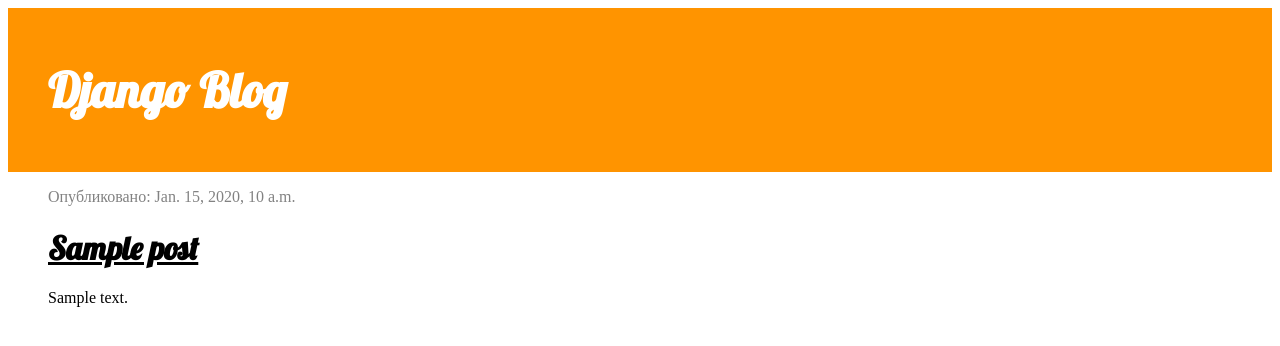
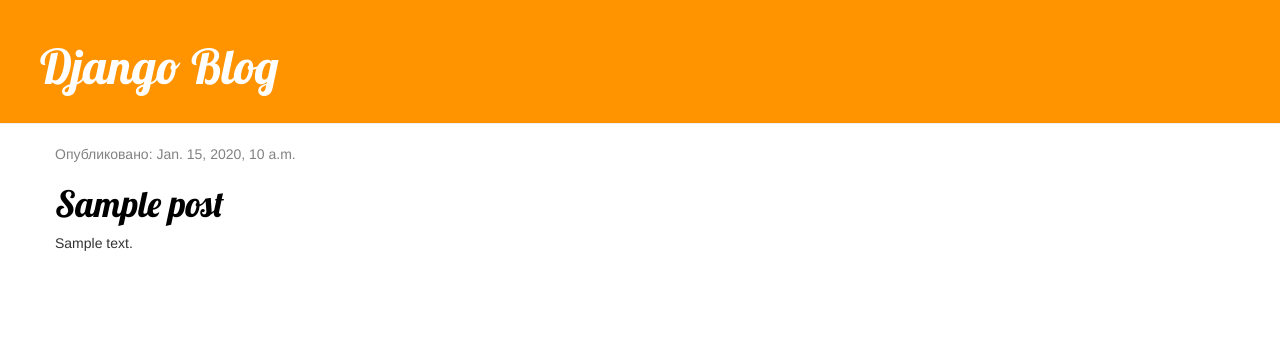
Before and after one commit to ValentinMelnikov/test_blog, a Django app: page / in a window 1280 px wide. Shown: the top 346 px of the page. Run offline with Django 3.2, Linux system fonts and the light colour scheme; tables that the repository leaves empty hold one stand-in row (values such as "Sample post"); some libraries are stand-ins or nearby versions.

Commit message:
add fix css files base bootstrap

```diff
--- a/blog/templates/blog/post_list.html
+++ b/blog/templates/blog/post_list.html
@@ -2,9 +2,9 @@
 <html>
 <head>
     <base href="/">
-    <link href="//maxcdn.bootstrapcdn.com/bootstrap/3.2.0/css/bootstrap.min.css">
-    <link href="//maxcdn.bootstrapcdn.com/bootstrap/3.2.0/css/bootstrap-theme.min.css">
-    <link href="https://fonts.googleapis.com/css?family=Lobster&subset=latin,cyrillic" rel="stylesheet" type="text/css">
+    <link rel="stylesheet" href="//maxcdn.bootstrapcdn.com/bootstrap/3.2.0/css/bootstrap.min.css">
+    <link rel="stylesheet" href="//maxcdn.bootstrapcdn.com/bootstrap/3.2.0/css/bootstrap-theme.min.css">
+    <link rel="stylesheet"  href="https://fonts.googleapis.com/css?family=Lobster&subset=latin,cyrillic" type="text/css">
     <link rel="stylesheet" href="{% static 'css/blog.css' %}" type="text/css">
     <title>Django blog</title>
 </head>
```
